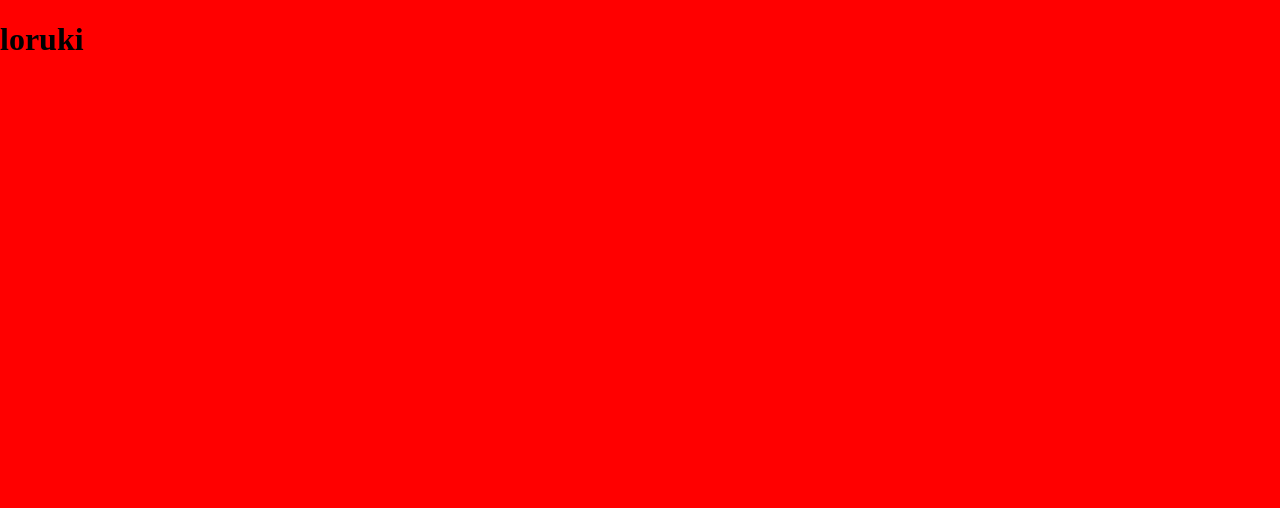
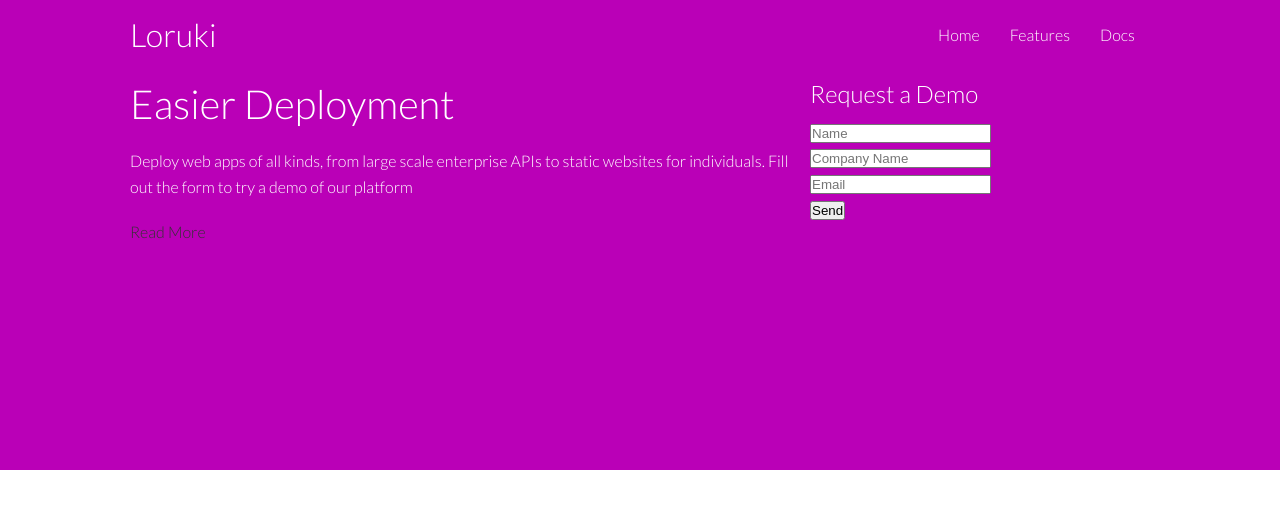
Before and after one commit to AnikaTahsin06/loruki-website, a plain HTML site: page index.html in a window 1280 px wide. Drawn offline with Linux system fonts and the light colour scheme.

Commit message:
second commit

```diff
--- a/css/style.css
+++ b/css/style.css
@@ -1,4 +1,111 @@
+@import url("https://fonts.googleapis.com/css2?family=Lato:wght@300&display=swap");
+
+:root {
+  --primary-color: #ba00b7;
+}
+
+* {
+  box-sizing: border-box;
+  padding: 0;
+  margin: 0;
+}
+
 body {
-  margin: 0;
-  background-color: red;
+  font-family: "Lato", sans-serif;
+  color: #333;
+  line-height: 1.6;
 }
+
+ul {
+  list-style-type: none;
+}
+
+a {
+  text-decoration: none;
+  color: #333;
+}
+
+h1,
+h2 {
+  font-weight: 300;
+  line-height: 1.2;
+  margin: 10px 0;
+}
+
+p {
+  margin: 10px 0;
+}
+
+img {
+  width: 100%;
+}
+
+.navbar {
+  background-color: var(--primary-color);
+  color: #fff;
+  height: 70px;
+}
+
+.navbar ul {
+  display: flex;
+}
+
+.navbar a {
+  color: #fff;
+  padding: 10px;
+  margin: 0 5px;
+}
+
+.navbar a:hover {
+  border-bottom: 2px #fff solid;
+}
+
+.navbar .flex {
+  justify-content: space-between;
+}
+
+/* Showcase */
+.showcase {
+  height: 400px;
+  background-color: var(--primary-color);
+  color: #fff;
+  position: relative;
+}
+
+.showcase h1 {
+  font-size: 40px;
+}
+
+.showcase p {
+  margin: 20px 0;
+}
+/* Utilities */
+.container {
+  max-width: 1100px;
+  margin: 0 auto;
+  overflow: auto;
+  padding: 0 40px;
+}
+
+.flex {
+  display: flex;
+  justify-content: center;
+  align-items: center;
+  height: 100%;
+}
+
+.grid {
+  display: grid;
+  grid-template-columns: 2fr 1fr;
+}
+
+/* text-nav */
+
+.test-nav {
+  display: flex;
+  justify-content: space-between;
+}
+
+.half {
+  margin: 0 auto;
+}
--- a/index.html
+++ b/index.html
@@ -2,12 +2,66 @@
 <html lang="en">
   <head>
     <meta charset="UTF-8" />
-    <meta http-equiv="X-UA-Compatible" content="IE=edge" />
     <meta name="viewport" content="width=device-width, initial-scale=1.0" />
+    <link
+      rel="stylesheet"
+      href="https://cdnjs.cloudflare.com/ajax/libs/font-awesome/5.15.1/css/all.min.css"
+      integrity="sha512-+4zCK9k+qNFUR5X+cKL9EIR+ZOhtIloNl9GIKS57V1MyNsYpYcUrUeQc9vNfzsWfV28IaLL3i96P9sdNyeRssA=="
+      crossorigin="anonymous"
+    />
+    <link rel="stylesheet" href="css/utilities.css" />
     <link rel="stylesheet" href="css/style.css" />
-    <title>Loruki</title>
+    <title>Loruki | Cloud Hosting For Everyone</title>
   </head>
   <body>
-    <h1>loruki</h1>
+    <!-- Navebar -->
+    <div class="navbar">
+      <div class="container flex">
+        <h1 class="logo">Loruki</h1>
+        <nav>
+          <ul>
+            <li><a href="index.html">Home</a></li>
+            <li><a href="features.html">Features</a></li>
+            <li><a href="docs.html">Docs</a></li>
+          </ul>
+        </nav>
+      </div>
+    </div>
+
+    <!--Showcase-->
+    <section class="showcase">
+      <div class="container grid">
+        <div class="showcase-text">
+          <h1>Easier Deployment</h1>
+          <p>
+            Deploy web apps of all kinds, from large scale enterprise APIs to
+            static websites for individuals. Fill out the form to try a demo of
+            our platform
+          </p>
+          <a href="features.html" class="btn btn-outline">Read More</a>
+        </div>
+
+        <div class="showcase-form card">
+          <h2>Request a Demo</h2>
+          <form>
+            <div class="form-control">
+              <input type="text" name="name" placeholder="Name" required />
+            </div>
+            <div class="form-control">
+              <input
+                type="text"
+                name="company"
+                placeholder="Company Name"
+                required
+              />
+            </div>
+            <div class="form-control">
+              <input type="email" name="email" placeholder="Email" required />
+            </div>
+            <input type="submit" value="Send" class="btn btn-primary" />
+          </form>
+        </div>
+      </div>
+    </section>
   </body>
 </html>
```
Also changed, not shown: css/nav.html (added, +26 -0 lines), css/utilities.css (added).
